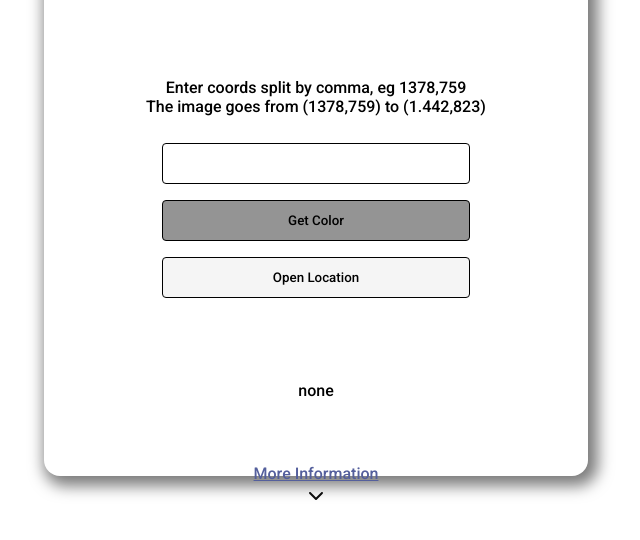
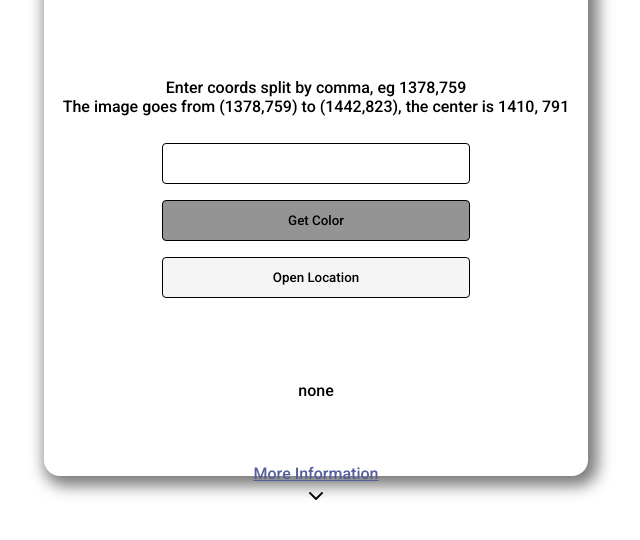
Before and after one commit to BuildTheEarth/buildtheearth.github.io, a plain HTML site: page 64/index.html in a window 1280 px wide. Shown: the part 260-800 px from the top of the page, without its empty margins (324-964 px from the left). Drawn offline with Linux system fonts and the light colour scheme.

Commit message:
Update index.html

```diff
--- a/64/index.html
+++ b/64/index.html
@@ -136,7 +136,7 @@
         <img src="icon.png" id="logo" />
         <h1>Build The Earth r/place 64x variant</h1>
         <p id="p2">Enter coords split by comma, eg 1378,759</p>
-        <p id="p3">The image goes from (1378,759) to (1.442,823)</p>
+        <p id="p3">The image goes from (1378,759) to (1442,823), the center is 1410, 791</p>
         <br /><input type="text" id="mytext" />
         <div id="createTextbox"></div>
         <input type="button" value="Get Color" onClick="changeIt()" />
```
